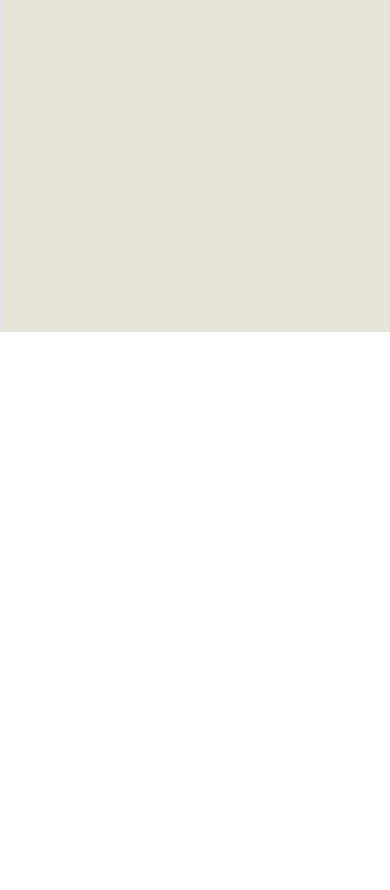
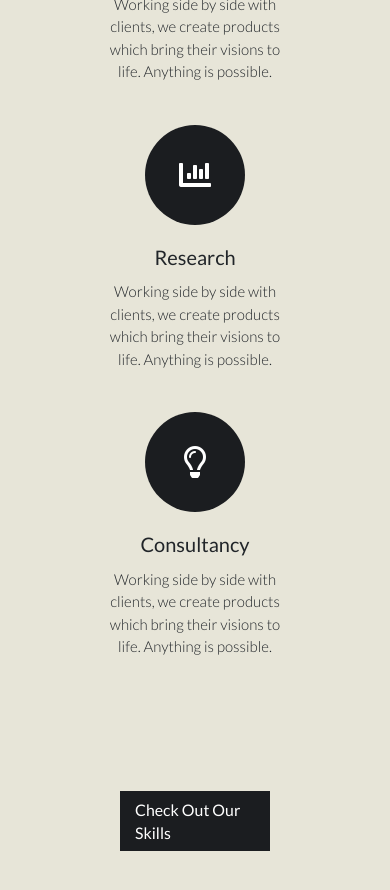
Before and after one commit to niaz151/seidenberg-creative-labs, a React (Create React App) app: page / in a window 390 px wide. Shown: the part 2200-3090 px from the top of the page. Before the commit the page ends 2532 px from the top, so only its background shows below. Built offline with nearby package versions, Linux system fonts and the light colour scheme.

Commit message:
Our Skills Mobile Styles

```diff
--- a/public/index.html
+++ b/public/index.html
@@ -15,6 +15,8 @@
       crossorigin="anonymous"
    />
 
+   <link rel="stylesheet" href="https://use.fontawesome.com/releases/v5.7.2/css/all.css" integrity="sha384-fnmOCqbTlWIlj8LyTjo7mOUStjsKC4pOpQbqyi7RrhN7udi9RwhKkMHpvLbHG9Sr" crossorigin="anonymous">
+
    <link href='http://fonts.googleapis.com/css?family=Lato:100,200,300,400,700' rel='stylesheet' type='text/css'>
 
    <script src="https://code.jquery.com/jquery-3.2.1.slim.min.js" integrity="sha384-KJ3o2DKtIkvYIK3UENzmM7KCkRr/rE9/Qpg6aAZGJwFDMVNA/GpGFF93hXpG5KkN" crossorigin="anonymous"></script>
--- a/src/pages/Home/OurSkills.js
+++ b/src/pages/Home/OurSkills.js
@@ -3,8 +3,52 @@ import React from 'react';
 const OurSkills = () => {
 
     return(
-      <div className="container-fluid border our-skills-container">
-        Our Skills
+      <div className="container-fluid d-flex flex-column align-items-center our-skills-container">
+        <div className="container-fluid w-50 d-flex align-items-center justify-content-center our-skills-header">
+          Our Skills
+        </div>
+        <div className="container-fluid w-75 d-flex align-items-center justify-content-center our-skills-icon-container">
+          <div className="container-fluid  d-flex align-items-center justify-content-center our-skills-icon">
+            <div className="container-fluid d-flex align-items-center justify-content-center our-skills-icon-img">
+              <i className="fa fa-cogs fa-2x icon"></i>
+            </div>
+            <div>
+              <div className="container-fluid d-flex align-items-center justify-content-center our-skills-icon-header">
+                Development
+              </div>
+              <div className="container-fluid d-flex align-items-center justify-content-center our-skills-icon-desc">
+                Working side by side with clients, we create products which bring their visions to life. Anything is possible.
+              </div>
+            </div>
+          </div>
+          <div className="container-fluid d-flex align-items-center justify-content-center our-skills-icon">
+            <div className="container-fluid d-flex align-items-center justify-content-center our-skills-icon-img">
+              <i className="fas fa-chart-bar fa-2x icon"></i>
+            </div>
+            <div className="container-fluid d-flex align-items-center justify-content-center our-skills-icon-header">
+                Research
+            </div>
+            <div className="container-fluid d-flex align-items-center justify-content-center our-skills-icon-desc">
+              Working side by side with clients, we create products which bring their visions to life. Anything is possible.
+            </div>
+          </div>
+          <div className="container-fluid d-flex align-items-center justify-content-center our-skills-icon">
+            <div className="container-fluid d-flex align-items-center justify-content-center our-skills-icon-img">
+              <i className="far fa-lightbulb fa-2x icon"></i>
+            </div>
+            <div className="container-fluid d-flex align-items-center justify-content-center our-skills-icon-header">
+                Consultancy
+            </div>
+            <div className="container-fluid d-flex align-items-center justify-content-center our-skills-icon-desc">
+              Working side by side with clients, we create products which bring their visions to life. Anything is possible.
+            </div>
+          </div>
+        </div>
+        <div className="container-fluid w-50 d-flex align-items-center justify-content-center ours-skills-btn-container">
+          <div className="container-fluid d-flex align-items-center justify-content-center our-skills-btn">
+            Check Out Our Skills
+          </div>
+        </div>
       </div>
     )
 }
--- a/src/styles/css/OurSkills.css
+++ b/src/styles/css/OurSkills.css
@@ -1,5 +1,93 @@
 .our-skills-container {
   height: 90vh;
   background-color: #E7E5D8;
+  -webkit-box-pack: center;
+      -ms-flex-pack: center;
+          justify-content: center;
+}
+
+.our-skills-header {
+  height: 15%;
+  font-family: 'Lato',sans-serif;
+  font-size: calc(20px + 2vw);
+  font-weight: 300;
+}
+
+.our-skills-icon-container {
+  height: 45%;
+  -webkit-box-orient: horizontal;
+  -webkit-box-direction: normal;
+      -ms-flex-direction: row;
+          flex-direction: row;
+}
+
+.our-skills-icon {
+  height: 100%;
+  -webkit-box-flex: 1;
+      -ms-flex: 1;
+          flex: 1;
+  -webkit-box-orient: vertical;
+  -webkit-box-direction: normal;
+      -ms-flex-direction: column;
+          flex-direction: column;
+}
+
+.our-skills-icon-header {
+  font-family: 'Lato',sans-serif;
+  font-size: 20px;
+  font-weight: 400;
+  margin-top: 2vh;
+}
+
+.our-skills-icon-img {
+  height: 100px;
+  background-color: #1B1D20;
+  width: 100px;
+  border-radius: 100px;
+}
+
+.our-skills-icon-desc {
+  text-align: center;
+  font-family: 'Lato',sans-serif;
+  font-size: 15px;
+  font-weight: 300;
+  margin-top: 1vh;
+}
+
+.ours-skills-btn-container {
+  height: 15%;
+}
+
+.icon {
+  color: white;
+}
+
+.our-skills-btn {
+  height: 60px;
+  width: 280px;
+  background-color: #1B1D20;
+  font-family: 'Lato',sans-serif;
+  font-size: calc(12px + 1vw);
+  color: white;
+}
+
+@media (max-width: 800px) {
+  .our-skills-container {
+    -webkit-box-pack: justify;
+        -ms-flex-pack: justify;
+            justify-content: space-between;
+    height: 160vh;
+  }
+  .our-skills-icon-container {
+    -webkit-box-orient: vertical;
+    -webkit-box-direction: normal;
+        -ms-flex-direction: column;
+            flex-direction: column;
+    margin-top: -5vh;
+    height: 100vh;
+  }
+  .our-skills-icon {
+    margin-top: 5vh;
+  }
 }
 /*# sourceMappingURL=OurSkills.css.map */
--- a/src/styles/css/stylesheet.css
+++ b/src/styles/css/stylesheet.css
@@ -185,5 +185,93 @@
 .our-skills-container {
   height: 90vh;
   background-color: #E7E5D8;
+  -webkit-box-pack: center;
+      -ms-flex-pack: center;
+          justify-content: center;
+}
+
+.our-skills-header {
+  height: 15%;
+  font-family: 'Lato',sans-serif;
+  font-size: calc(20px + 2vw);
+  font-weight: 300;
+}
+
+.our-skills-icon-container {
+  height: 45%;
+  -webkit-box-orient: horizontal;
+  -webkit-box-direction: normal;
+      -ms-flex-direction: row;
+          flex-direction: row;
+}
+
+.our-skills-icon {
+  height: 100%;
+  -webkit-box-flex: 1;
+      -ms-flex: 1;
+          flex: 1;
+  -webkit-box-orient: vertical;
+  -webkit-box-direction: normal;
+      -ms-flex-direction: column;
+          flex-direction: column;
+}
+
+.our-skills-icon-header {
+  font-family: 'Lato',sans-serif;
+  font-size: 20px;
+  font-weight: 400;
+  margin-top: 2vh;
+}
+
+.our-skills-icon-img {
+  height: 100px;
+  background-color: #1B1D20;
+  width: 100px;
+  border-radius: 100px;
+}
+
+.our-skills-icon-desc {
+  text-align: center;
+  font-family: 'Lato',sans-serif;
+  font-size: 15px;
+  font-weight: 300;
+  margin-top: 1vh;
+}
+
+.ours-skills-btn-container {
+  height: 15%;
+}
+
+.icon {
+  color: white;
+}
+
+.our-skills-btn {
+  height: 60px;
+  width: 280px;
+  background-color: #1B1D20;
+  font-family: 'Lato',sans-serif;
+  font-size: calc(12px + 1vw);
+  color: white;
+}
+
+@media (max-width: 800px) {
+  .our-skills-container {
+    -webkit-box-pack: justify;
+        -ms-flex-pack: justify;
+            justify-content: space-between;
+    height: 160vh;
+  }
+  .our-skills-icon-container {
+    -webkit-box-orient: vertical;
+    -webkit-box-direction: normal;
+        -ms-flex-direction: column;
+            flex-direction: column;
+    margin-top: -5vh;
+    height: 100vh;
+  }
+  .our-skills-icon {
+    margin-top: 5vh;
+  }
 }
 /*# sourceMappingURL=stylesheet.css.map */
--- a/src/styles/scss/Home/OurSkills.scss
+++ b/src/styles/scss/Home/OurSkills.scss
@@ -1,4 +1,78 @@
 .our-skills-container{
     height: 90vh;
     background-color: #E7E5D8;
+    justify-content: center;
 }
+
+.our-skills-header{
+    height:15%;
+    font-family:'Lato',sans-serif;
+    font-size:calc(20px + 2vw);
+    font-weight:300;
+}
+
+.our-skills-icon-container{
+    height:45%;
+    flex-direction: row;
+}
+
+.our-skills-icon{
+    height:100%;
+    flex:1;
+    flex-direction: column;
+}
+
+.our-skills-icon-header{
+    font-family: 'Lato',sans-serif;
+    font-size:20px;
+    font-weight: 400;
+    margin-top:2vh;
+}
+
+.our-skills-icon-img{
+    height:100px;
+    background-color: #1B1D20;
+    width:100px;
+    border-radius: 100px;
+}
+
+.our-skills-icon-desc{
+    text-align: center;
+    font-family: 'Lato',sans-serif;
+    font-size:15px;
+    font-weight:300;
+    margin-top:1vh;
+}
+
+.ours-skills-btn-container{
+    height:15%;
+}
+
+.icon{
+    color:white;
+}
+
+.our-skills-btn{
+    height:60px;
+    width: 280px;
+    background-color: #1B1D20;
+    font-family: 'Lato',sans-serif;
+    font-size:calc(12px + 1vw);
+    color:white;
+}
+
+@media(max-width:800px){
+
+    .our-skills-container{
+      justify-content: space-between;
+      height:160vh;
+    }
+    .our-skills-icon-container{
+      flex-direction: column;
+      margin-top:-5vh;
+      height:100vh;
+    }
+    .our-skills-icon{
+        margin-top:5vh;
+    }
+}
```
Also changed, not shown: 2 other files (tests, documents, lock files or other folders).
